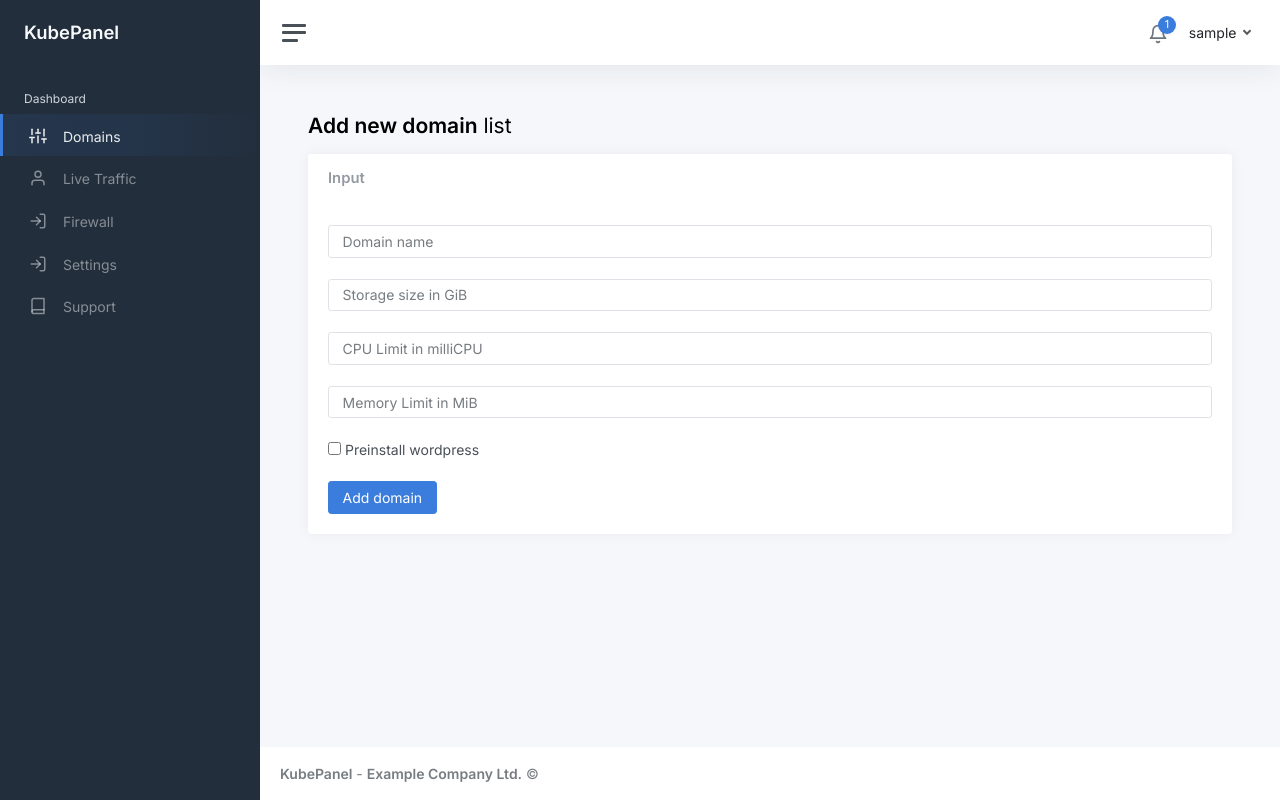
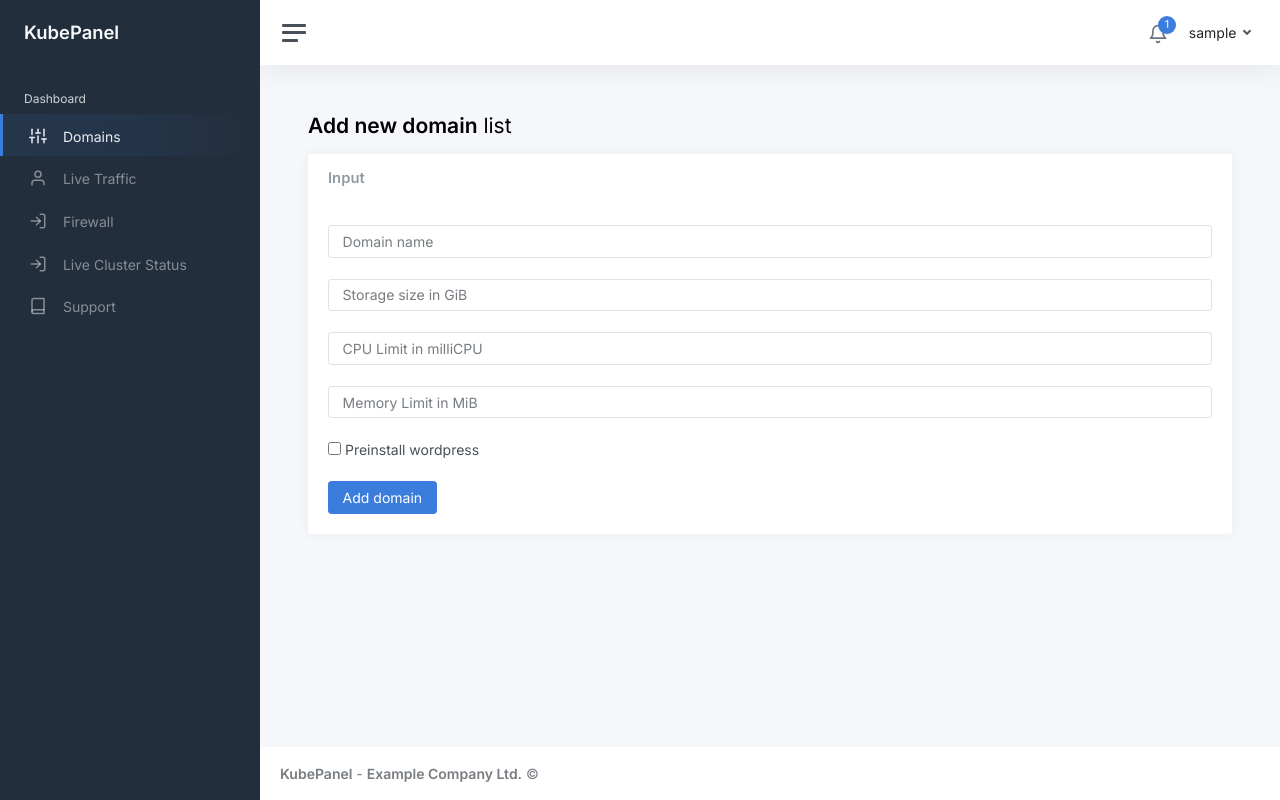
Before and after one commit to laszlokulcsar/kubepanel, a Django app: page /add_domain in a window 1280 px wide. Run offline with Django 5.2, Linux system fonts and the light colour scheme; the visitor is signed in with stand-in values (Sample User, id 1); some libraries are stand-ins or nearby versions.

Commit message:
modified:   dashboard/templates/base.html

```diff
--- a/dashboard/templates/base.html
+++ b/dashboard/templates/base.html
@@ -49,8 +49,8 @@
                                         </li>
 
 					<li class="sidebar-item">
-						<a class="sidebar-link" href="{% url 'settings' %}">
-              <i class="align-middle" data-feather="log-in"></i> <span class="align-middle">Settings</span>
+						<a class="sidebar-link" href="{% url 'pods_status' %}">
+              <i class="align-middle" data-feather="log-in"></i> <span class="align-middle">Live Cluster Status</span>
             </a>
 					</li>
 
```
